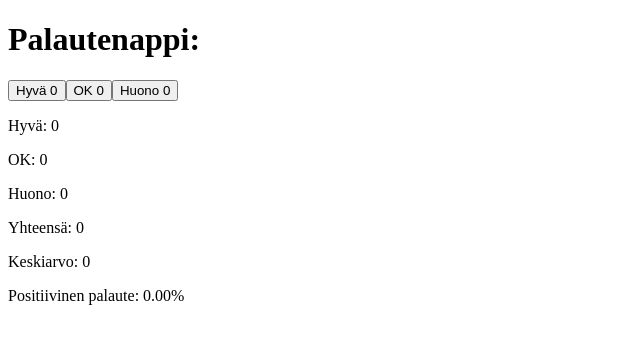
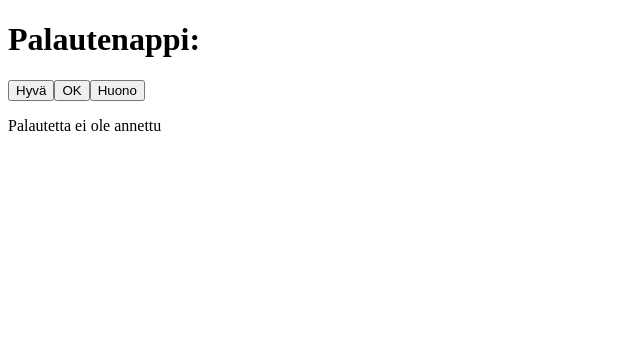
Before and after one commit to jtv990/FullstackGit, a React (Vite) app in the folder Fullstackopen/Reactin_alkeet/osa1/: page / in a window 1280 px wide. Shown: the top 344 px of the page, without its empty margins (0-640 px from the left). Built offline with nearby package versions, Linux system fonts and the light colour scheme.

Commit message:
unicafe tehtävä valmis

```diff
--- a/Fullstackopen/Reactin_alkeet/osa1/src/App.jsx
+++ b/Fullstackopen/Reactin_alkeet/osa1/src/App.jsx
@@ -1,4 +1,35 @@
 import { useState } from 'react'
+
+const Button = ({onClick, text}) => (
+  <button onClick={onClick}>{text}</button>
+)
+
+const StatisticLine = ({text, value}) => (
+  <p>{text}: {value}</p>
+)
+
+const Statistics = ({good,neutral,bad}) => {
+
+  const total = good + neutral + bad
+  const positivePercentage = total == 0 ? 0 : (good/total)*100
+  const average = total === 0 ? 0 : (good-bad)/total
+
+  if (total === 0){
+    return <p>Palautetta ei ole annettu</p>
+  }
+
+  return (
+    <div>
+      <p>Tilastot:</p>
+      <StatisticLine text="Hyvä" value ={good} />
+      <StatisticLine text="OK" value ={neutral} />
+      <StatisticLine text="Huono" value ={bad} />
+      <StatisticLine text="Yhteensä" value ={total} />
+      <StatisticLine text="Keskiarvo" value ={average} />
+      <StatisticLine text="Positiivinen palaute" value ={positivePercentage.toFixed(2)} />
+    </div>
+  )
+}
 
 const App = () => {
 
@@ -6,31 +37,15 @@ const App = () => {
   const [neutral, setNeutral] = useState(0)
   const [bad, setBad] = useState(0)
 
-  const total = good + neutral + bad
-  const positivePercentage = total == 0 ? 0 : (good/total)*100
-  const average = total === 0 ? 0 : (good-bad)/total
-
-
   return (
     <div>
-      <h1>Palautenappi:</h1>
-      <button onClick={() => setGood(good + 1)}>
-        Hyvä {good}
-      </button>
-      <button onClick={() => setNeutral(neutral + 1)}>
-        OK {neutral}
-      </button>
-      <button onClick={() => setBad(bad + 1)}>
-        Huono {bad}
-      </button>
 
-      <p>Hyvä: {good}</p>
-      <p>OK: {neutral}</p>
-      <p>Huono: {bad}</p>
-      <p>Yhteensä: {total}</p>
-      <p>Keskiarvo: {average}</p>
-      <p>Positiivinen palaute: {positivePercentage.toFixed(2)}%</p>
-    </div>
+    <h1>Palautenappi:</h1>
+    <Button onClick={() => setGood(good + 1)} text="Hyvä" />
+    <Button onClick={() => setNeutral(neutral + 1)} text="OK" />
+    <Button onClick={() => setBad(bad + 1)} text="Huono" />
+    <Statistics good={good} neutral={neutral} bad={bad} />
+  </div>
   )
 }
 
```
